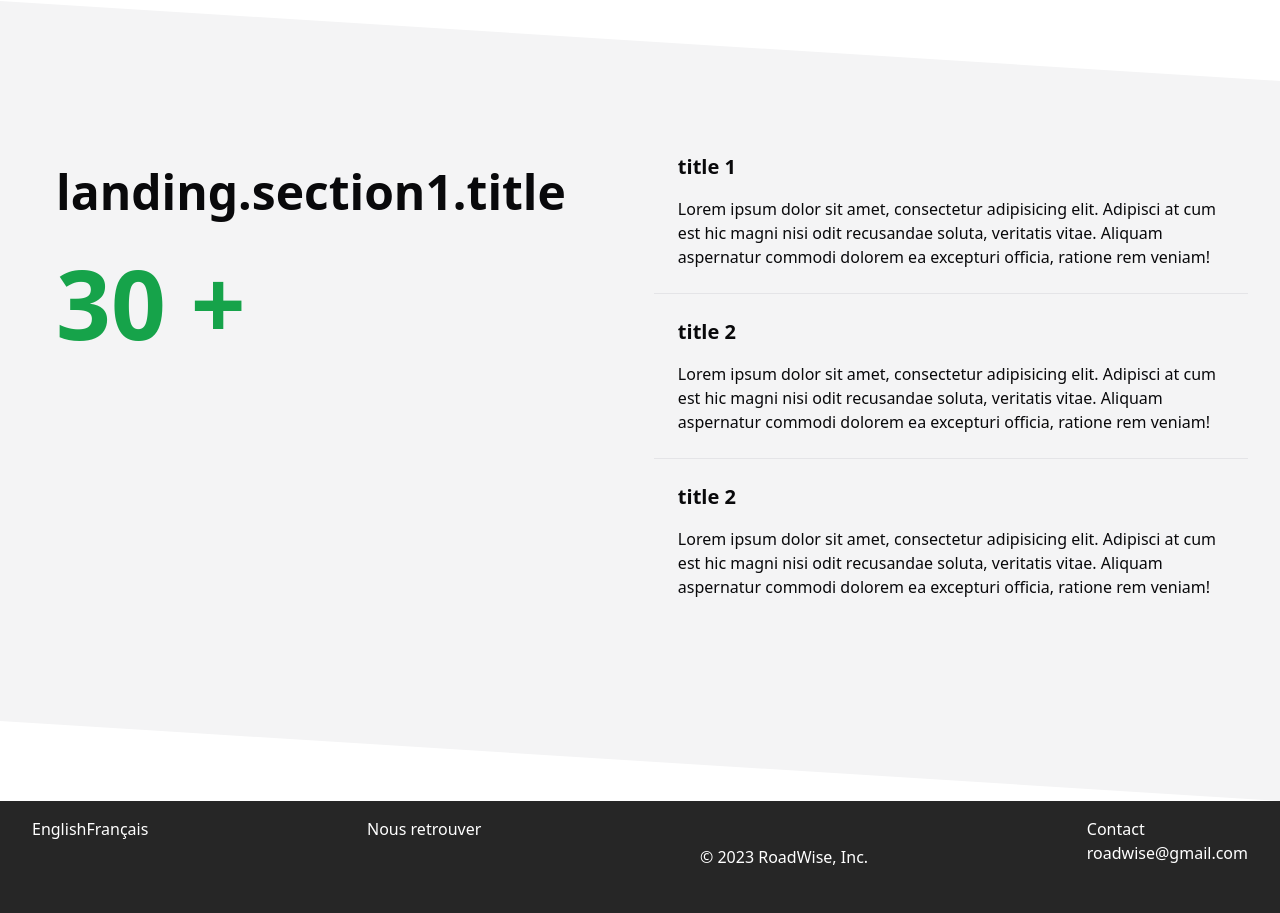
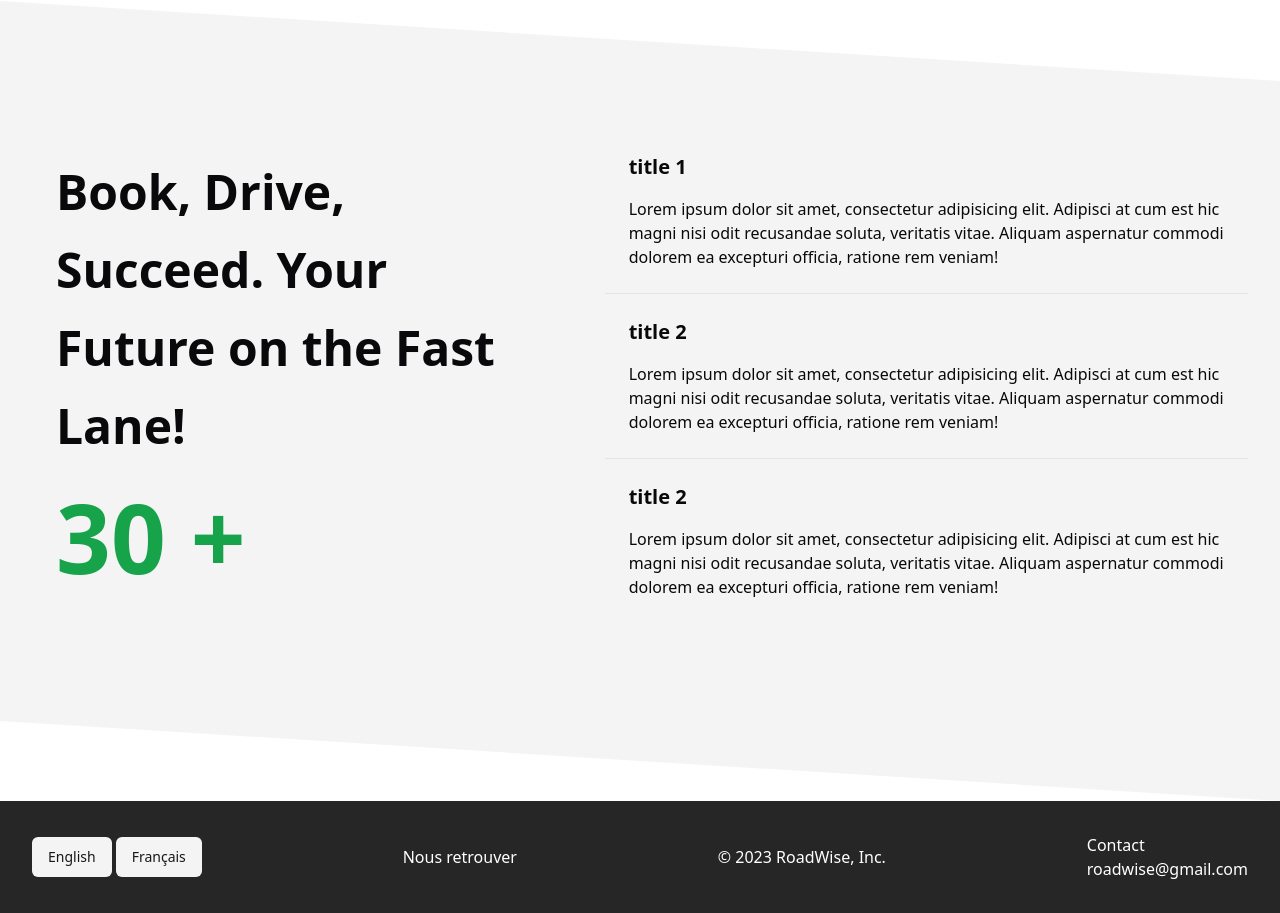
Before and after one commit to AlexandreHardyy/Challenge_Stack_5A_S1, a React (Vite) app in the folder frontend/: page / in a window 1280 px wide. Shown: the part 540-1453 px from the top of the page. Built offline with nearby package versions, Linux system fonts and the light colour scheme.

Commit message:
:sparkles: translation working for landing page

```diff
--- a/frontend/src/components/Footer.tsx
+++ b/frontend/src/components/Footer.tsx
@@ -1,31 +1,9 @@
-import { useTranslation } from "react-i18next";
-
-const lngs = {
-  en: { nativeName: "English" },
-  fr: { nativeName: "Français" },
-}
+import LanguageSelector from "@/components/LanguageSelector.tsx";
 
 const Footer = () => {
-  const { i18n } = useTranslation();
   return (
-    <footer className="flex justify-between px-8 py-4 bg-neutral-800 text-white h-28">
-      <div>
-        {Object.keys(lngs).map((lng) => (
-          <button
-            key={lng}
-            style={{
-              fontWeight: i18n.language === lng ? "bold" : "normal",
-            }}
-            type="submit"
-            onClick={() => {
-              i18n.changeLanguage(lng);
-            }}
-            disabled={i18n.language === lng}
-          >
-            { lngs[lng].nativeName }
-          </button>
-        ))}
-      </div>
+    <footer className="flex items-center justify-between px-8 py-4 bg-neutral-800 text-white h-28">
+      <LanguageSelector />
       <div>
         <p>Nous retrouver</p>
       </div>
--- a/frontend/src/components/Header.tsx
+++ b/frontend/src/components/Header.tsx
@@ -1,29 +1,31 @@
 import { Button } from "@/components/ui/button.tsx";
 import { Link } from "react-router-dom";
 import { ModeToggle } from "@/components/Mode-toggle.tsx";
+import { useTranslation } from "react-i18next";
 
 const Header = () => {
+  const { t } = useTranslation();
   return (
     <header className="flex px-8 py-4 items-center justify-between sticky top-0 bg-background drop-shadow-md z-50">
       <h1>RodeWise</h1>
       <div className="flex gap-8">
         <Button variant="ghost" asChild>
-          <Link to="/#">Services</Link>
+          <Link to="/#">{t("header.menu.services")}</Link>
         </Button>
         <Button variant="ghost" asChild>
-          <Link to="/#">FAQ</Link>
+          <Link to="/#">{t("header.menu.FAQ")}</Link>
         </Button>
         <Button variant="ghost" asChild>
-          <Link to="/#">About us</Link>
+          <Link to="/#">{t("header.menu.about")}</Link>
         </Button>
       </div>
       <div className="flex gap-4">
         <ModeToggle />
         <Button variant="secondary" asChild>
-          <Link to="/register">Sign up</Link>
+          <Link to="/register">{t("header.cta.signUp")}</Link>
         </Button>
         <Button asChild>
-          <Link to="/login">Sign in</Link>
+          <Link to="/login">{t("header.cta.signIn")}</Link>
         </Button>
       </div>
     </header>
--- a/frontend/src/components/LanguageSelector.tsx
+++ b/frontend/src/components/LanguageSelector.tsx
@@ -1,6 +1,11 @@
 import { useTranslation } from 'react-i18next';
+import { Button } from "@/components/ui/button.tsx";
 
-const lngs = {
+interface Language {
+	nativeName: string;
+}
+
+const languages: { [key: string]: Language } = {
 	en: { nativeName: "English" },
 	fr: { nativeName: "Français" }
 }
@@ -8,26 +13,21 @@ const lngs = {
 function LanguageSelector() {
 	const { i18n } = useTranslation();
 
-	const changeLanguage = (lng: string) => {
-		i18n.changeLanguage(lng);
-	};
-
 	return (
-		<div>
-			{Object.keys(lngs).map((lng) => (
-				<button
-					key={lng}
-					style={{
-						fontWeight: i18n.language === lng ? "bold" : "normal",
-					}}
+		<div className="flex items-center justify-between gap-1">
+			{Object.keys(languages).map((language) => (
+				<Button
+					variant="secondary"
+					key={language}
+					style={{ fontWeight: i18n.language === language ? "bold" : "normal" }}
 					type="submit"
 					onClick={() => {
-						i18n.changeLanguage(lng);
+						i18n.changeLanguage(language).then(r => console.log(r));
 					}}
-					disabled={i18n.language === lng}
+					disabled={i18n.language === language}
 				>
-					{ lngs[lng].nativeName }
-				</button>
+					{ languages[language].nativeName }
+				</Button>
 			))}
 		</div>
 	);
--- a/frontend/src/i18n.js
+++ b/frontend/src/i18n.js
@@ -1,32 +1,22 @@
 import i18next from 'i18next';
 import { initReactI18next } from 'react-i18next';
 import LanguageDetector from 'i18next-browser-languagedetector';
+import Backend from 'i18next-http-backend';
+import enTranslation from './locales/en/translation.json';
+import frTranslation from './locales/fr/translation.json';
 
 i18next
   .use(initReactI18next)
   .use(LanguageDetector)
+  .use(Backend)
   .init({
   fallbackLng: 'en',
   resources: {
     en: {
-				landing: {
-					title: "Book, Drive, Succeed. Your Future on the Fast Lane!",
-					subtitle: "Our app simplifies the planning of driving lessons for multiple driving schools, optimizing the efficiency and satisfaction of instructors and students.",
-					ctaDiscover: "Discover now",
-					section1: {
-						title: "Book, Drive, Succeed. Your Future on the Fast Lane!"
-					}
-				}
+      translation: enTranslation
     },
     fr: {
-				landing: {
-					title: "Réservez, Roulez, Réussissez. Votre Avenir sur la Voie Rapide !",
-					subtitle: "Notre application simplifie la planification des leçons de conduite pour de multiples auto-écoles, optimisant l'efficacité et la satisfaction des instructeurs et des élèves.",
-					ctaDiscover: "Découvrez maintenant",
-					section1: {
-						title: "Réservez, Roulez, Réussissez. Votre Avenir sur la Voie Rapide !"
-					}
-				}
+      translation: frTranslation
     }
   }
 });
--- a/frontend/src/locales/en/translation.json
+++ b/frontend/src/locales/en/translation.json
@@ -6,5 +6,16 @@
     "section1": {
       "title": "Book, Drive, Succeed. Your Future on the Fast Lane!"
     }
+  },
+  "header": {
+    "menu": {
+      "services": "Services",
+      "FAQ": "FAQ",
+      "about": "About us"
+    },
+    "cta": {
+      "signIn": "Sign in",
+      "signUp": "Sign up"
+    }
   }
 }
--- a/frontend/src/locales/fr/translation.json
+++ b/frontend/src/locales/fr/translation.json
@@ -6,5 +6,16 @@
     "section1": {
       "title": "Réservez, Roulez, Réussissez. Votre Avenir sur la Voie Rapide !"
     }
+  },
+  "header": {
+    "menu": {
+      "services": "Services",
+      "FAQ": "FAQ",
+      "about": "À propos"
+    },
+    "cta": {
+      "signIn": "Se connecter",
+      "signUp": "S'inscrire"
+    }
   }
 }
--- a/frontend/src/pages/Landing.tsx
+++ b/frontend/src/pages/Landing.tsx
@@ -2,7 +2,6 @@ import UndrawMeeting from "@/assets/img/UndrawMeeting.svg";
 import { Button } from "@/components/ui/button";
 import { Separator } from "@/components/ui/separator";
 import styles from "@/styles/LandingPage.module.css";
-
 import { useTranslation } from "react-i18next";
 
 const Landing = () => {
```
Lines whose indentation alone changed are shown as unchanged.
